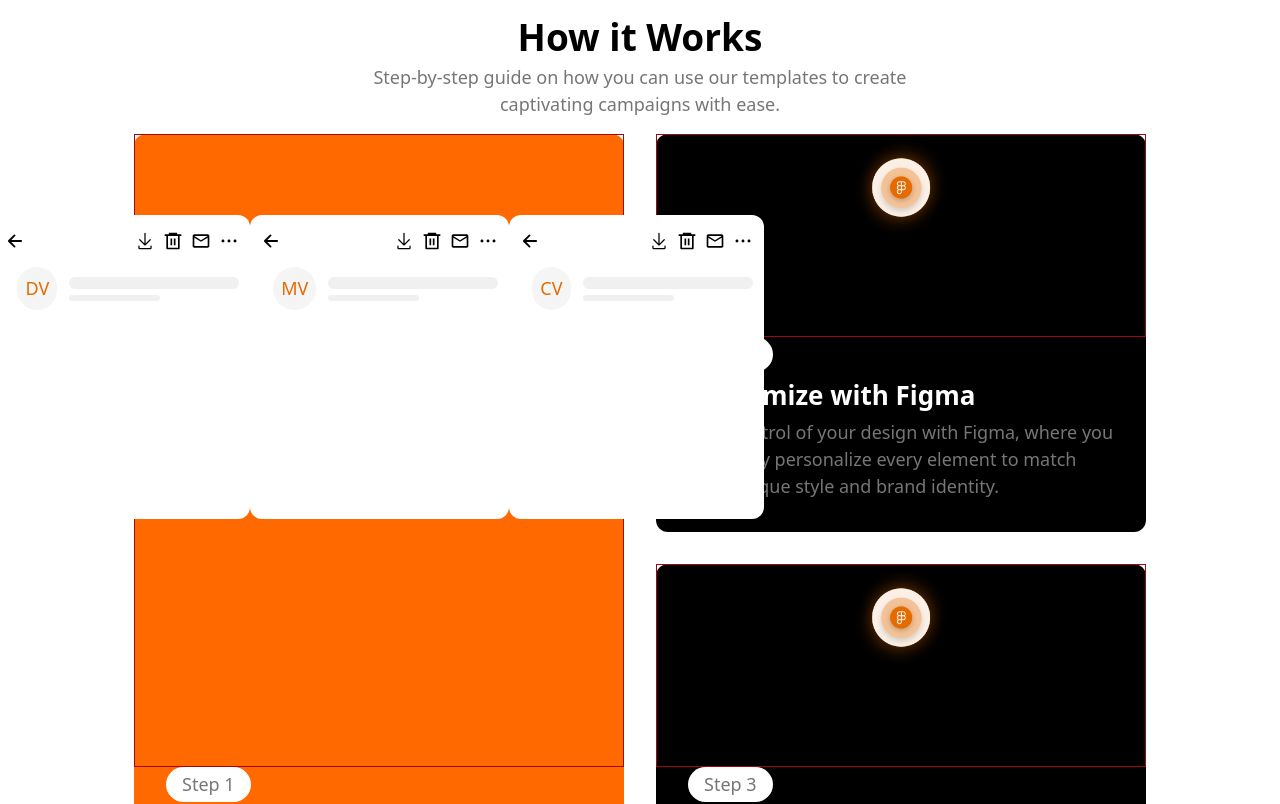
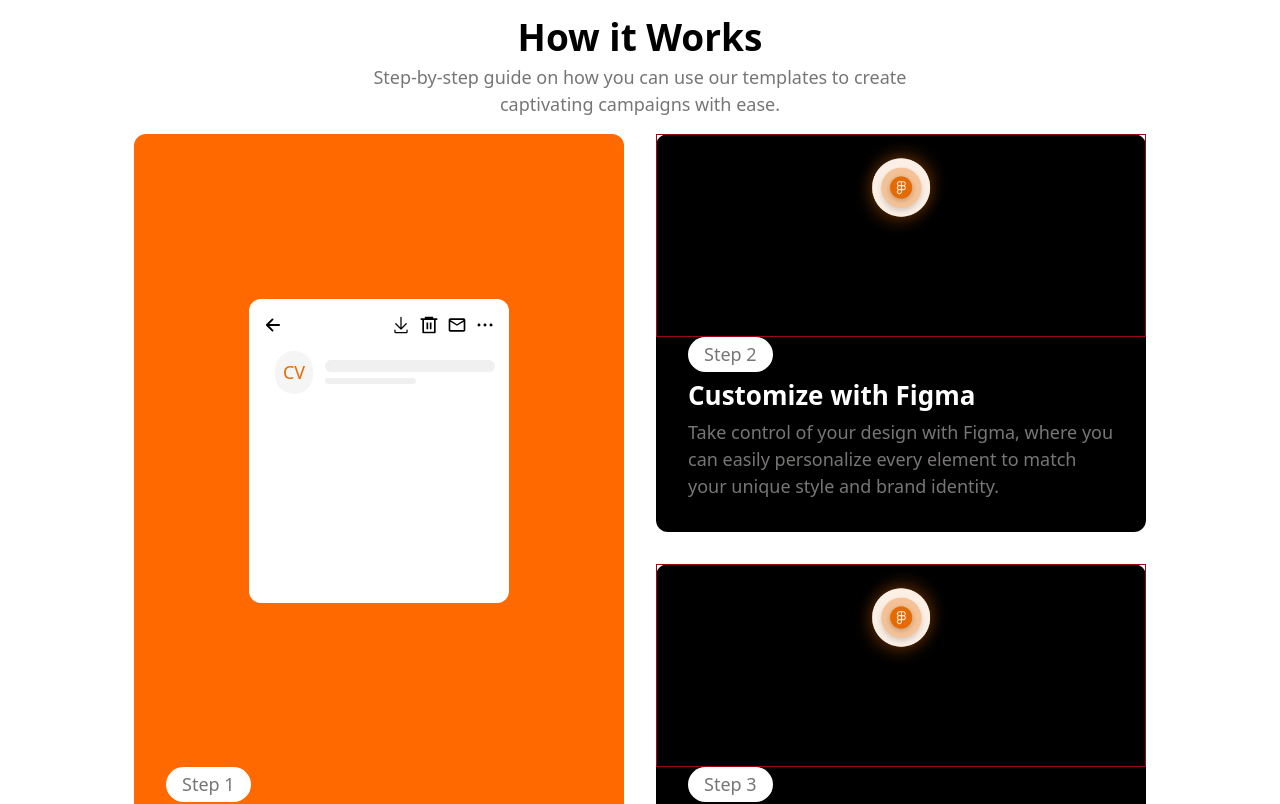
Before and after one commit to Shadow-MMN/emailOne, a Next.js app: page / in a window 1280 px wide. Shown: the part 2220-3024 px from the top of the page. Built offline with nearby package versions, Linux system fonts and the light colour scheme.

Commit message:
feat: created animation for the step 1 of the pricing card

```diff
--- a/src/components/StepOne.tsx
+++ b/src/components/StepOne.tsx
@@ -3,7 +3,7 @@ import StepOneAnimation from "./animations/StepOneAnimation";
 const StepOne = () => {
   return (
     <div className="row-span-2 bg-orange-500 rounded-xl h-[828px] max-w-[490px] mx-auto flex flex-col">
-      <div className="border border-red-800 flex-1 relative">
+      <div className="flex-1 relative">
         <StepOneAnimation />
       </div>
       <div className="flex text-white flex-col gap px-8 pb-8 gap-1">
--- a/src/components/animations/StepOneAnimation.tsx
+++ b/src/components/animations/StepOneAnimation.tsx
@@ -1,21 +1,59 @@
 "use client";
 import { motion } from "framer-motion";
+import { useEffect, useState } from "react";
 import StepOneCard from "../sub/StepOneCard";
 
 const cardTexts: string[] = ["DV", "MV", "CV"];
 
 const StepOneAnimation = () => {
+  const [cards, setCards] = useState(cardTexts);
+  const [animating, setAnimating] = useState(false);
+
+  useEffect(() => {
+    const interval = setInterval(() => {
+      setAnimating(true);
+      setTimeout(() => {
+        setCards((prev) => {
+          const newArr = [...prev];
+          const first = newArr.shift();
+          if (first) newArr.push(first);
+          return newArr;
+        });
+        setAnimating(false);
+      }, 600);
+    }, 2500);
+    return () => clearInterval(interval);
+  }, []);
   return (
-    <motion.div className="w-full max-h-full flex items-center justify-center relative border-b-blue-700">
-      {cardTexts.map((cardText, index) => (
-        <motion.div
-          key={index}
-          className="transform translate-y-20 z-30 sticky top-0"
-        >
-          <StepOneCard text={cardText} />
-        </motion.div>
-      ))}
-    </motion.div>
+    <div className="relative w-full h-full flex items-center justify-center overflow-hidden">
+      {cards.map((text, index) => {
+        const isTop = index === 0;
+        const isLast = index === cards.length - 1;
+
+        return (
+          <motion.div
+            key={`${text}-${index}`}
+            className="absolute"
+            initial={false}
+            animate={
+              isTop && animating
+                ? { x: "120%", opacity: 0 }
+                : isLast && animating
+                ? { x: 0, opacity: 1 }
+                : { x: 0, opacity: 1 }
+            }
+            transition={{ duration: 0.6, ease: "easeInOut" }}
+            style={{
+              zIndex: cards.length - index,
+              transform: `translateY(${index * 10}px)`,
+              x: isLast && !animating ? "-120%" : 0,
+            }}
+          >
+            <StepOneCard text={text} />
+          </motion.div>
+        );
+      })}
+    </div>
   );
 };
 
--- a/src/components/sub/Button.tsx
+++ b/src/components/sub/Button.tsx
@@ -37,7 +37,7 @@ const Button = ({ text, textColor, bgColor, color = "white" }: ButtonProps) => {
         className={`w-full h-full circle bg-black p-4 relative  ${bgColor}`}
       >
         <span
-          className={`capitalize tracking-wide font-light h-full w-full block relative linear-mask flex items-center gap-2 ${textColor}`}
+          className={`capitalize tracking-wide font-light h-full w-full relative linear-mask flex items-center gap-2 ${textColor}`}
         >
           {text}
         </span>
```
